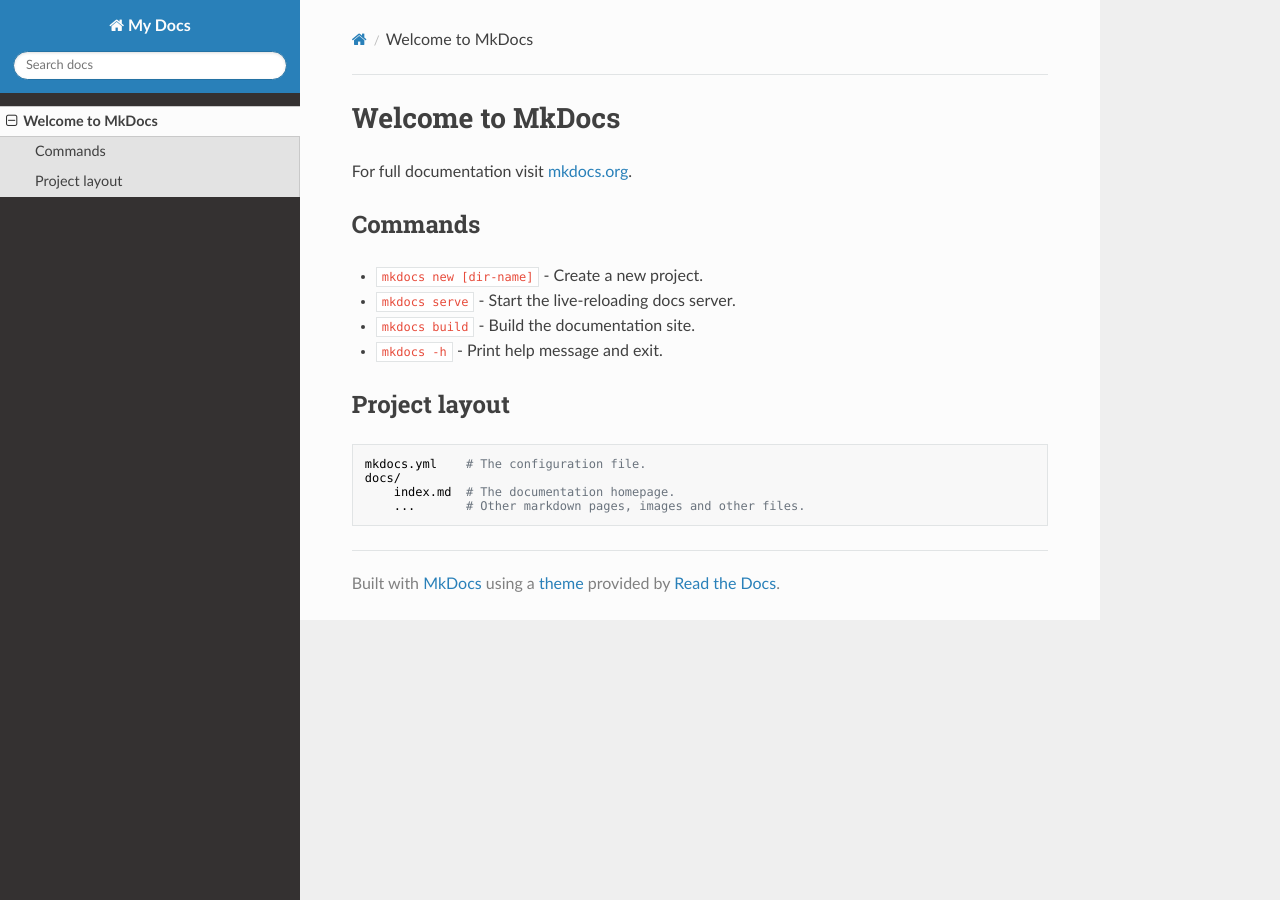
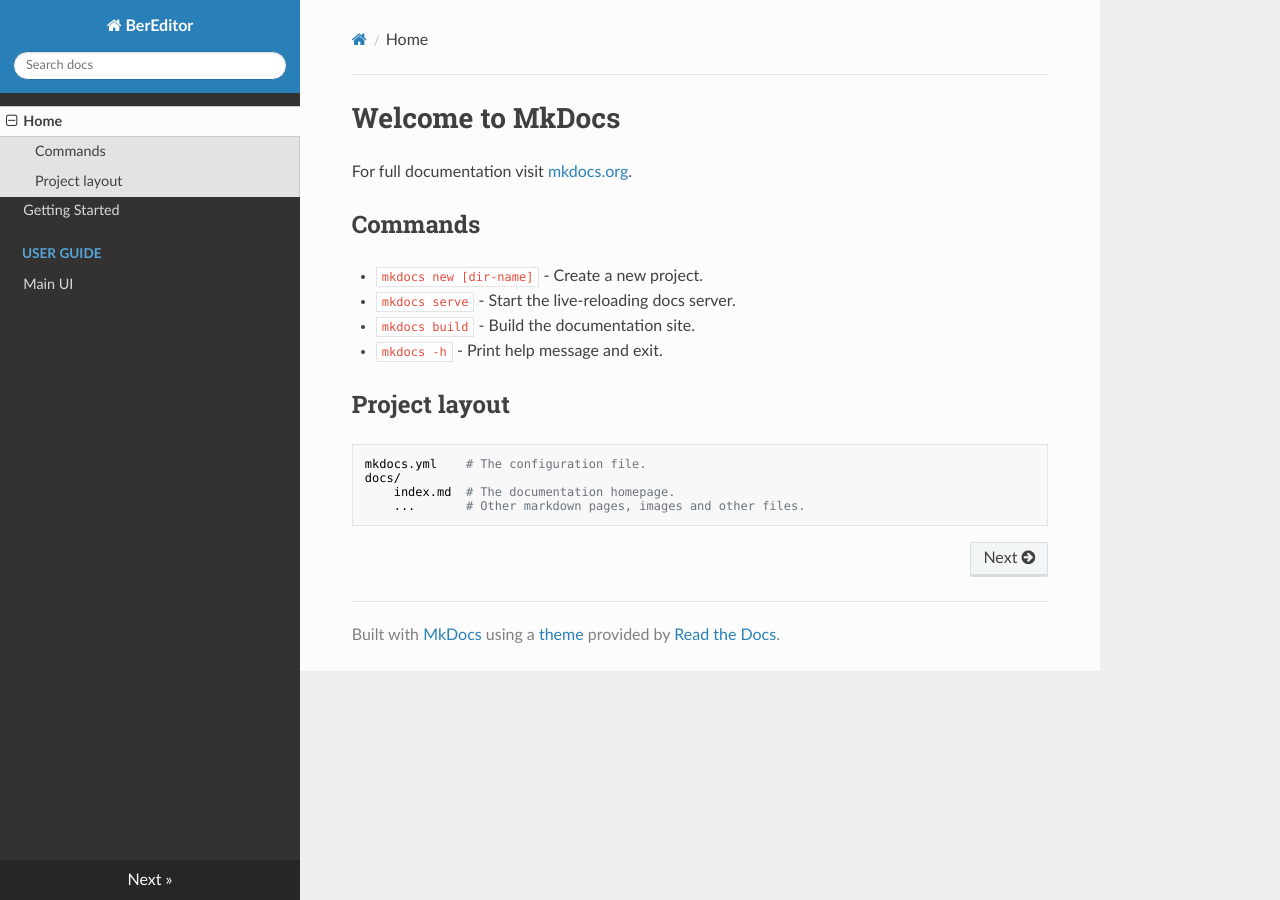
Before and after one commit to jykim74/bereditor_manual, an MkDocs documentation site: the page built from docs/index.md, in a window 1280 px wide. Built offline with MkDocs 1.6.1, drawn with Linux system fonts in a browser that asks for light colours; nearby versions of some CDN libraries.

Commit message:
base working

```diff
--- a/mkdocs.yml
+++ b/mkdocs.yml
@@ -1,4 +1,15 @@
-site_name: My Docs
+site_name: BerEditor
+site_url: https://jykim.github.io/bereditor_manual
+site_description: BerEditor Manual
+site_author: JayKim
 
 theme:
   name: readthedocs
+  analytics:
+    gtag: G-287S0CKBNS
+
+nav:
+ - Home: index.md
+ - Getting Started: get_start.md
+ - User Guide:
+   - Main UI : user_guide/main_ui.md
```
Also changed, not shown: docs/get_start.md (added, +1 -0 lines), docs/user_guide/main_ui.md (added, +1 -0 lines).
